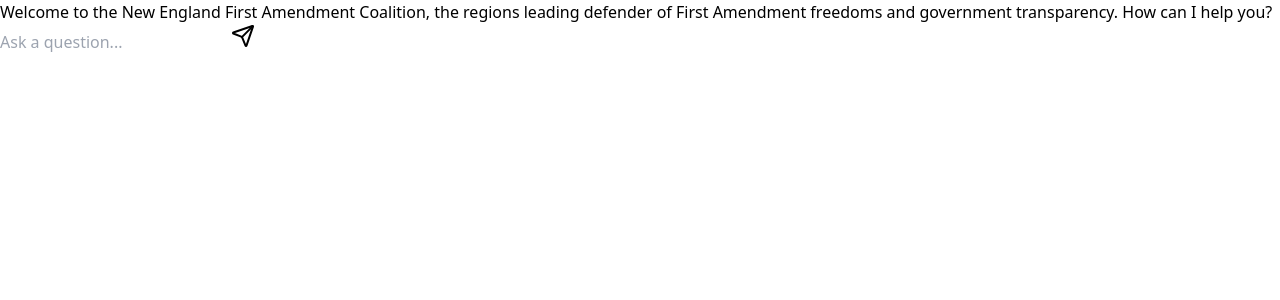
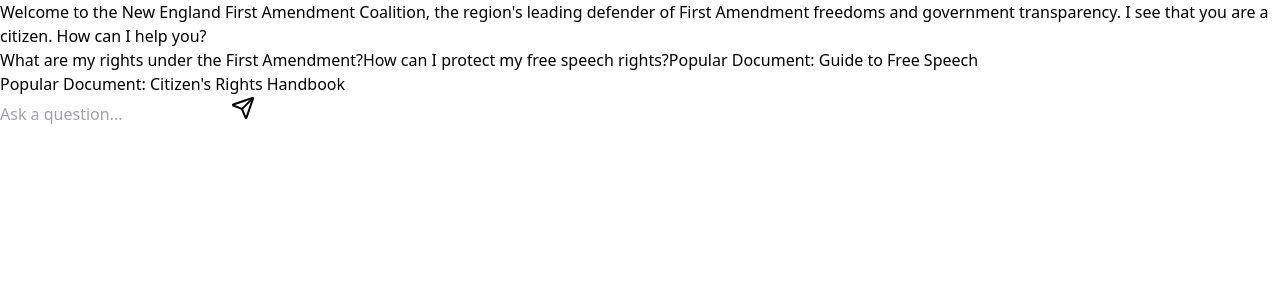
Before and after one commit to DorianAtSchool/nefac, a React (Vite) app in the folder frontend/: page / in a window 1280 px wide. Both pictures are taken after a click on the button 319 px from the left and 48 px from the top of the page. Shown: the top 300 px of the page. Built offline with nearby package versions, Linux system fonts and the light colour scheme.

Commit message:
added buttons for suggestions based on role including popular documents

```diff
--- a/frontend/src/SearchBar.tsx
+++ b/frontend/src/SearchBar.tsx
@@ -1,6 +1,7 @@
 import React, { useState, useRef, useEffect } from 'react';
-import { Search, Send } from 'lucide-react';
+import { Send } from 'lucide-react';
 
+// Types and Interfaces
 interface Citation {
   id: string;
   context: string;
@@ -13,65 +14,124 @@ interface SearchResult {
   citations: Citation[];
 }
 
-const SearchBar = () => {
-  const [userRole, setUserRole] = useState('');
-  const [inputValue, setInputValue] = useState('');
-  const [conversation, setConversation] = useState<{
+interface Message {
   type: 'user' | 'assistant';
   content: string;
   results?: SearchResult[];
-  }[]>([{type: 'assistant', content: 'Welcome to the New England First Amendment Coalition, the regions leading defender of First Amendment freedoms and government transparency. How can I help you?'}]);
+}
+
+interface ConversationHistory {
+  role: string;
+  question: string;
+  llm_response: string;
+}
+
+interface UserRole {
+  id: string;
+  title: string;
+  description: string;
+}
+
+const SearchBar = () => {
+  // State Management
+  const [userRole, setUserRole] = useState('');
+  const [inputValue, setInputValue] = useState('');
+  const [isLoading, setIsLoading] = useState(false);
+  const [conversation, setConversation] = useState<Message[]>([{
+    type: 'assistant',
+    content: `Welcome to the New England First Amendment Coalition, the region's leading defender of First Amendment freedoms and government transparency. How can I help you?`
+  }]);
+  const [convoHistory, setConvoHistory] = useState<ConversationHistory[]>([]);
+
+  // Refs
   const conversationEndRef = useRef<HTMLDivElement>(null);
-  const [convoHistory, setConvoHistory] = useState<{ role: string; question: string; llm_response: string }[]>([]);
-  const [isLoading, setIsLoading] = useState(false);
 
-  const userRoles = [
+  // Constants
+  const userRoles: UserRole[] = [
     {
       id: 'citizen',
       title: 'Private Citizens',
-      description: 'Explore the foundations of free speech, press freedom, assembly, and petition rights.'
+      description: 'Explore the foundations of free speech, press freedom, assembly, and petition rights.',
     },
     {
       id: 'educator',
       title: 'Educators',
-      description: 'Assist in teaching the nuances of the First Amendment.'
+      description: 'Assist in teaching the nuances of the First Amendment.',
     },
     {
       id: 'journalist',
       title: 'Journalists',
-      description: 'Dive into case studies and legal interpretations concerning freedom of the press.'
+      description: 'Dive into case studies and legal interpretations concerning freedom of the press.',
     },
     {
       id: 'lawyer',
       title: 'Lawyers',
-      description: 'Navigate through precedents and legal arguments related to First Amendment cases.'
+      description: 'Navigate through precedents and legal arguments related to First Amendment cases.',
     }
   ];
 
-  const reformatConvoHistory = (convoHistory: { role: string; question: string; llm_response: string }[]) => {
-    return convoHistory
-      .map((item) => `Previous ${item.role} question: ${item.question}\nPrevious Follow Up Question: ${item.llm_response}`)
+  const suggestionsByRole: {
+    [key: string]: string[];
+    citizen: string[];
+    educator: string[];
+    journalist: string[];
+    lawyer: string[];
+  } = {
+    'citizen': [
+      "What are my rights under the First Amendment?",
+      "How can I protect my free speech rights?",
+      "Popular Document: Guide to Free Speech",
+      "Popular Document: Citizen's Rights Handbook"
+    ],
+    'educator': [
+      "How can I teach First Amendment rights in school?",
+      "What resources exist for teaching about free speech?",
+      "Popular Document: Educator's Guide to the First Amendment",
+      "Popular Document: Teaching Freedom of Expression"
+    ],
+    'journalist': [
+      "What are the legal protections for journalists?",
+      "How can I protect my sources?",
+      "Popular Document: Journalists' Legal Rights",
+      "Popular Document: Press Freedom in Practice"
+    ],
+    'lawyer': [
+      "What are the latest First Amendment case precedents?",
+      "How do I defend First Amendment rights in court?",
+      "Popular Document: Landmark First Amendment Cases",
+      "Popular Document: Legal Strategies for Free Speech Defense"
+    ]
+  };
+
+  // Helper Functions
+  const reformatConvoHistory = (history: ConversationHistory[]): string => {
+    return history
+      .map(item => `Previous ${item.role} question: ${item.question}\nPrevious Follow Up Question: ${item.llm_response}`)
       .join('\n\n');
   };
 
+  // Effects
   useEffect(() => {
+    // Auto-scroll to the latest message
     if (conversationEndRef.current) {
       conversationEndRef.current.scrollIntoView({ behavior: 'smooth' });
     }
   }, [conversation]);
 
+  // Event Handlers
   const handleInputChange = (e: React.ChangeEvent<HTMLInputElement>) => {
     setInputValue(e.target.value);
   };
 
-  const handleSearch = async (e: React.FormEvent<HTMLFormElement>) => {
-    e.preventDefault();
-    if (!inputValue.trim()) return;
+  const performSearch = async (searchText: string) => {
+    if (!searchText.trim()) return;
 
-    setConversation([...conversation, { type: 'user', content: inputValue }]);
+    // Update UI to show user message
+    setConversation(prev => [...prev, { type: 'user', content: searchText }]);
     setIsLoading(true);
 
     try {
+      // Make API request
       const response = await fetch('http://127.0.0.1:8000/graphql', {
         method: 'POST',
         headers: {
@@ -92,7 +152,7 @@ const SearchBar = () => {
             }
           `,
           variables: {
-            prompt: inputValue,
+            prompt: searchText,
             convoHistory: reformatConvoHistory(convoHistory),
             roleFilter: userRole
           }
@@ -102,26 +162,30 @@ const SearchBar = () => {
       const data = await response.json();
       const results = data.data.askLlm;
 
+      // Handle response based on type
       if (results[0]?.title === "follow-up") {
-        setConvoHistory([...convoHistory, { role: 'user', question: inputValue, llm_response: results[0].summary }]);
-        setConversation([
-          ...conversation,
-          { type: 'user', content: inputValue },
+        // Handle follow-up response
+        setConvoHistory(prev => [...prev, {
+          role: 'user',
+          question: searchText,
+          llm_response: results[0].summary
+        }]);
+        setConversation(prev => [
+          ...prev,
           { type: 'assistant', content: results[0].summary }
         ]);
       } else {
-        setConversation([
-          ...conversation,
-          { type: 'user', content: inputValue },
+        // Handle search results
+        setConversation(prev => [
+          ...prev,
           { type: 'assistant', content: "Here's what I found:", results }
         ]);
       }
       setInputValue('');
     } catch (error) {
       console.error(error);
-      setConversation([
-        ...conversation,
-        { type: 'user', content: inputValue },
+      setConversation(prev => [
+        ...prev,
         { type: 'assistant', content: "Sorry, I encountered an error while searching." }
       ]);
     } finally {
@@ -129,17 +193,30 @@ const SearchBar = () => {
     }
   };
 
-  return (
-    <div className="flex flex-col h-screen bg-gray-50">
-      {/* Role Selection */}
-      {userRole === "" && (
+  const handleSearch = async (e: React.FormEvent<HTMLFormElement>) => {
+    e.preventDefault();
+    await performSearch(inputValue);
+  };
+
+  const handleSuggestionClick = async (suggestion: string) => {
+    await performSearch(suggestion);
+  };
+
+  // UI Components
+  const RoleSelection = () => (
     <div className="flex flex-col items-center justify-center p-4">
       <h1 className="text-4xl font-bold mb-6 text-blue-700">Choose Your Role</h1>
       <div className="grid grid-cols-1 md:grid-cols-2 lg:grid-cols-4 gap-6 max-w-7xl">
         {userRoles.map((role) => (
           <button
             key={role.id}
-                onClick={() => setUserRole(role.id)}
+            onClick={() => {
+              setUserRole(role.id);
+              setConversation([{
+                type: 'assistant',
+                content: `Welcome to the New England First Amendment Coalition, the region's leading defender of First Amendment freedoms and government transparency. ${role.id ? `I see that you are a${["a","e","i","o","u"].includes(role.id[0]) ? "n" : ""} ${role.id}.` : ''} How can I help you?`
+              }]);
+            }}
             className="p-6 bg-blue-50 shadow-md rounded-lg transition-transform hover:scale-105"
           >
             <h2 className="text-2xl font-semibold text-gray-800">{role.title}</h2>
@@ -148,48 +225,42 @@ const SearchBar = () => {
         ))}
       </div>
     </div>
-      )}
+  );
 
-      {userRole !== "" && (
-        <>
-          {/* Conversation Container */}
-          <div className="flex-1 overflow-y-auto p-4">
-            <div className="max-w-4xl mx-auto space-y-4">
-              {conversation.map((msg, index) => (
-                <div
-                  key={index}
-                  className={`flex ${msg.type === 'user' ? 'justify-end' : 'justify-start'}`}
-                >
-                  <div
-                    className={`max-w-[80%] rounded-lg ${
-                      msg.type === 'user'
-                        ? 'bg-blue-500 text-white'
-                        : 'bg-white shadow-md'
-                    } p-4`}
-                  >
+  const MessageBubble = ({ msg }: { msg: Message }) => (
+    <div className={`flex ${msg.type === 'user' ? 'justify-end' : 'justify-start'}`}>
+      <div className={`max-w-[80%] rounded-lg ${
+        msg.type === 'user' ? 'bg-blue-500 text-white' : 'bg-white shadow-md'
+      } p-4`}>
         <p className="text-base">{msg.content}</p>
         {msg.results && (
           <div className="mt-4 space-y-4">
             {msg.results.map((result, idx) => (
-                          <div key={idx} className="border-t border-gray-200 pt-4">
+              <SearchResultItem key={idx} result={result} isUserMessage={msg.type === 'user'} />
+            ))}
+          </div>
+        )}
+      </div>
+    </div>
+  );
+
+  const SearchResultItem = ({ result, isUserMessage }: { result: SearchResult; isUserMessage: boolean }) => (
+    <div className="border-t border-gray-200 pt-4">
       <h3 className="font-medium">
         <a
           href={result.link}
-                                className={`${msg.type === 'user' ? 'text-blue-200' : 'text-blue-600'} hover:underline`}
+          className={`${isUserMessage ? 'text-blue-200' : 'text-blue-600'} hover:underline`}
           target="_blank"
           rel="noopener noreferrer"
         >
           {result.title}
         </a>
       </h3>
-                            <p className={`mt-2 ${msg.type === 'user' ? 'text-white' : 'text-gray-700'}`}>
+      <p className={`mt-2 ${isUserMessage ? 'text-white' : 'text-gray-700'}`}>
         {result.summary}
         {result.citations.map((citation) => (
-                                <span
-                                  key={citation.id}
-                                  className="inline-block mx-1 group relative"
-                                >
-                                  <span className={msg.type === 'user' ? 'text-blue-200' : 'text-blue-500'}>
+          <span key={citation.id} className="inline-block mx-1 group relative">
+            <span className={isUserMessage ? 'text-blue-200' : 'text-blue-500'}>
               [{citation.id}]
             </span>
             <span className="invisible group-hover:visible absolute bottom-full left-1/2 transform -translate-x-1/2 bg-black text-white text-sm rounded p-2 w-64 z-10">
@@ -199,12 +270,36 @@ const SearchBar = () => {
         ))}
       </p>
     </div>
+  );
+
+  // Main Render
+  return (
+    <div className="flex flex-col h-screen bg-gray-50">
+      {userRole === "" ? (
+        <RoleSelection />
+      ) : (
+        <>
+          {/* Conversation Container */}
+          <div className="flex-1 overflow-y-auto p-4">
+            <div className="max-w-4xl mx-auto space-y-4">
+              {conversation.map((msg, index) => (
+                <MessageBubble key={index} msg={msg} />
+              ))}
+
+              {/* Initial suggestions */}
+              {conversation.length === 1 && (
+                <div className="flex justify-center space-x-4 flex-wrap">
+                  {suggestionsByRole[userRole] && suggestionsByRole[userRole].map((suggestion, index) => (
+                    <button
+                      key={index}
+                      onClick={() => handleSuggestionClick(suggestion.startsWith('Popular Document:') ? suggestion.slice('Popular Document:'.length) : suggestion)}
+                      className="px-4 py-2 bg-blue-500 text-white rounded-lg hover:bg-blue-600 mb-2"
+                    >
+                      {suggestion}
+                    </button>
                   ))}
                 </div>
               )}
-                  </div>
-                </div>
-              ))}
               <div ref={conversationEndRef} />
             </div>
           </div>
```
Lines whose indentation alone changed are shown as unchanged.
